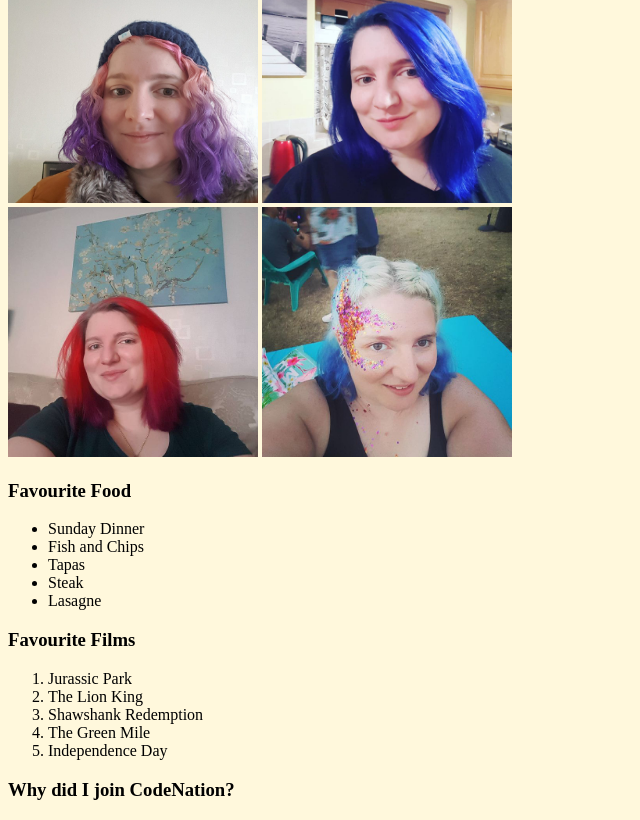
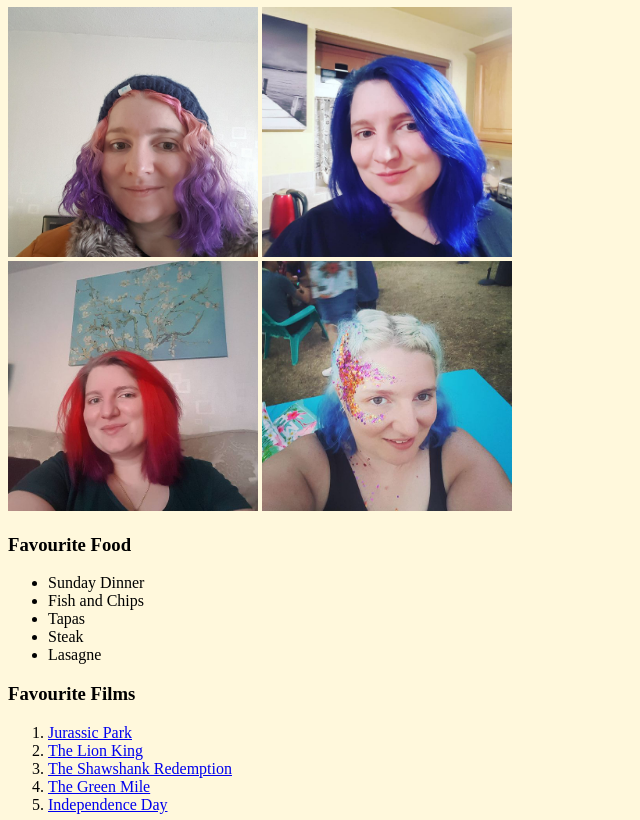
Before and after one commit to hollyford/CN-Portfolio, a plain HTML site: page index.html in a window 1280 px wide. Shown: the part 73-893 px from the top of the page, without its empty margins (0-640 px from the left). Drawn offline with Linux system fonts and the light colour scheme.

Commit message:
changed film list into links

```diff
--- a/index.html
+++ b/index.html
@@ -7,8 +7,10 @@
     <title>My CN Portfolio</title>
   </head>
   <body style="background-color:cornsilk;">
-    <h1;">Welcome to Holly's Portfolio</h1>
-    <div>
+    <header>
+    <h1>Welcome to Holly's Portfolio</h1>
+    </header>
+    <section>
       <img
         src="/pictures/me-purple-hair.jpg"
         alt="A picture of Holly with purple hair"
@@ -21,8 +23,8 @@
         width="250"
         height="250"
       />
-    </div>
-    <div>
+    </section>
+    <section>
       <img
         src="/pictures/me-red-hair.jpg"
         alt="A picture of Holly with blue hair"
@@ -35,8 +37,8 @@
         width="250"
         height="250"
       />
-    </div>
-    <div>
+    </section>
+    <article>
       <h3>Favourite Food</h3>
       <ul>
         <li>Sunday Dinner</li>
@@ -45,17 +47,16 @@
         <li>Steak</li>
         <li>Lasagne</li>
       </ul>
-    </div>
-    <div>
+
       <h3>Favourite Films</h3>
       <ol>
-        <li>Jurassic Park</li>
-        <li>The Lion King</li>
-        <li>Shawshank Redemption</li>
-        <li>The Green Mile</li>
-        <li>Independence Day</li>
+        <li><a href="https://www.imdb.com/title/tt0107290/?ref_=nv_sr_srsg_0" target="_blank">Jurassic Park</a></li>
+        <li><a href="https://www.imdb.com/title/tt0110357/?ref_=nv_sr_srsg_0" target="_blank"> The Lion King</a></li>
+        <li><a href="https://www.imdb.com/title/tt0111161/?ref_=nv_sr_srsg_0" target="_blank">The Shawshank Redemption</a></li>
+        <li><a href="https://www.imdb.com/title/tt0120689/?ref_=nv_sr_srsg_0" target="_blank">The Green Mile</a></li>
+        <li><a href="https://www.imdb.com/title/tt0116629/?ref_=nv_sr_srsg_0" target="_blank">Independence Day</a></li>
       </ol>
-    </div>
+    </article>
     <h3>Why did I join CodeNation?</h3>
     <p>
       It has always been a wish of mine to be able to code. For a number of
```
